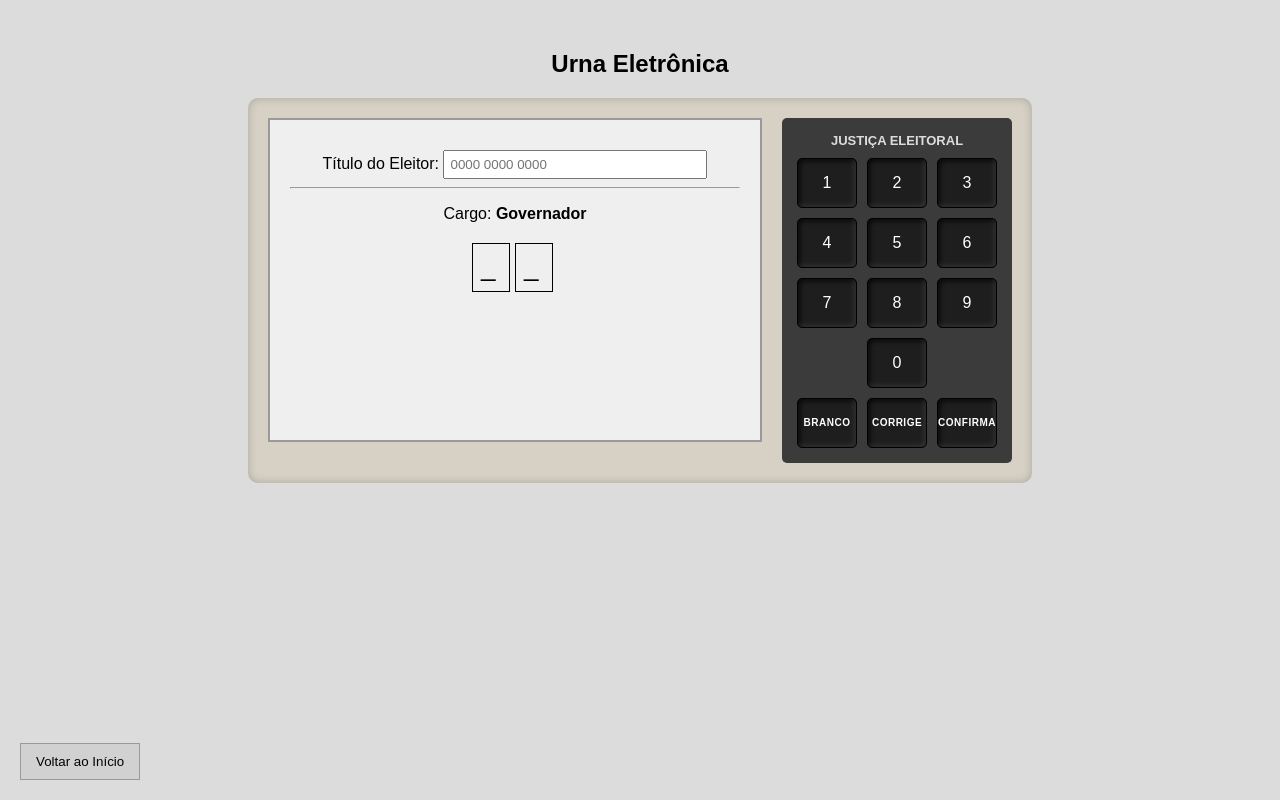
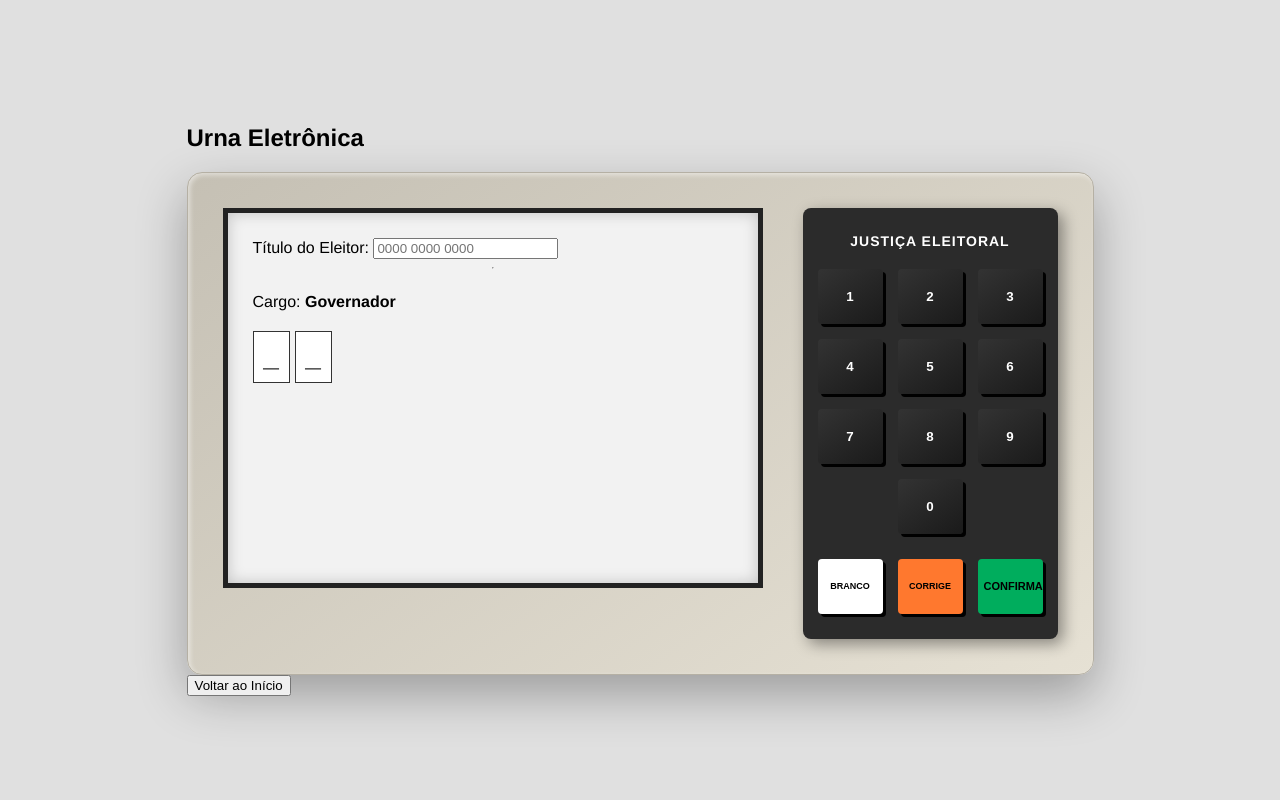
Before and after one commit to Thxgirl4/election-system, a Python web app: template templates/votacao.html in a window 1280 px wide. Run offline with Jinja, Linux system fonts and the light colour scheme; the template is opened without the code that fills it, so the values that code supplies are empty.

Commit message:
atualização style urna

```diff
--- a/static/css/styleurna.css
+++ b/static/css/styleurna.css
@@ -1,170 +1,176 @@
-/* FUNDO */
+/* FUNDO E RESET */
 body {
-    background-color: #dcdcdc;
-    font-family: Arial, sans-serif;
+    background-color: #e0e0e0;
+    font-family: 'Helvetica', Arial, sans-serif;
     margin: 0;
     display: flex;
     justify-content: center;
+    align-items: center;
+    height: 100vh;
 }
 
-/* CONTAINER */
-.container {
-    margin-top: 30px;
-    text-align: center;
+/* CONTAINER DA URNA */
+.urna {
+    display: flex;
+    background: linear-gradient(145deg, #c5c0b4, #e6e1d4);
+    padding: 35px;
+    border-radius: 15px;
+    box-shadow: 0 20px 50px rgba(0,0,0,0.3),
+                inset 2px 2px 5px rgba(255,255,255,0.5);
+    gap: 40px;
+    align-items: flex-start;
+    border: 1px solid #b5b0a4;
 }
 
-/* URNA */
-.urna {
+/* TELA (ESTILO LCD ANTIGO/MODERNO) */
+.tela {
+    background-color: #f2f2f2;
+    width: 480px;
+    height: 320px;
+    border: 5px solid #222;
+    padding: 25px;
+    box-shadow: inset 0 0 15px rgba(0,0,0,0.2);
     display: flex;
-    background-color: #d6d1c4;
-    padding: 20px;
-    border-radius: 10px;
-    box-shadow: inset 0 0 10px rgba(0, 0, 0, 0.2);
-    gap: 20px;
-}
-
-/* TELA */
-.tela {
-    background-color: #efefef;
-    width: 450px;
-    height: 280px;
-    border: 2px solid #999;
-    padding: 20px;
+    flex-direction: column;
     position: relative;
 }
 
-/* INPUT */
-.campo-voto input {
-    width: 250px;
-    padding: 5px;
-    margin-top: 10px;
+/* ELEMENTOS DA TELA */
+.tela-info {
+    flex: 1;
 }
 
-/* DISPLAY */
+.tela-info h2 {
+    font-size: 18px;
+    margin: 0;
+    text-transform: uppercase;
+}
+
+/* DISPLAY DOS NÚMEROS (QUADRADINHOS) */
 .numero-display {
-    margin-top: 20px;
-    font-size: 26px;
-    letter-spacing: 8px;
+    display: flex;
+    gap: 5px;
+    margin: 20px 0;
 }
 
 .numero-display span {
-    border: 1px solid #000;
-    padding: 8px;
-    margin-right: 5px;
-    display: inline-block;
-    width: 20px;
-    text-align: center;
-}
-
-/* INFO */
-#nome-candidato {
-    margin-top: 15px;
+    width: 35px;
+    height: 50px;
+    border: 1px solid #333;
+    display: flex;
+    align-items: center;
+    justify-content: center;
+    font-size: 28px;
+    font-weight: bold;
+    background: #fff;
 }
 
 /* TECLADO */
 .teclado {
-    background-color: #3b3b3b;
-    padding: 15px;
-    border-radius: 5px;
+    background-color: #2b2b2b;
+    padding: 25px 15px;
+    border-radius: 8px;
+    box-shadow: 5px 5px 15px rgba(0,0,0,0.4);
 }
 
-/* TÍTULO */
 .teclado::before {
     content: "JUSTIÇA ELEITORAL";
     display: block;
-    color: #ddd;
+    color: #fff;
     font-weight: bold;
-    margin-bottom: 10px;
+    margin-bottom: 20px;
     text-align: center;
-    font-size: 13px;
+    font-size: 14px;
+    letter-spacing: 1px;
 }
 
-/* LINHAS */
+/* BOTÕES NUMÉRICOS */
 .linha {
     display: flex;
     justify-content: center;
-    gap: 10px;
-    margin-bottom: 10px;
+    gap: 15px;
+    margin-bottom: 15px;
+
 }
 
-/* BOTÕES NUMÉRICOS */
+.linha button {
+    background: linear-gradient(145deg, #333, #1a1a1a);
+    color: #fff;
+    border: none;
+}
+
 .teclado button {
-    width: 60px;
-    height: 50px;
-    background-color: #1e1e1e;
-    color: #fff;
-    /* font-size: 16px; */
-    border: 1px solid #000;
-    border-radius: 5px;
-    box-shadow: inset -2px -2px 5px rgba(255, 255, 255, 0.1),
-        inset 2px 2px 5px rgba(0, 0, 0, 0.8);
+    width: 65px;
+    height: 55px;
+    font-weight: bold;
+    border: none;
+    border-radius: 4px;
     cursor: pointer;
+    box-shadow: 3px 3px 0px #000;
+    transition: all 0.1s;
+    position: relative;
 }
 
 .teclado button:active {
-    transform: scale(0.95);
+    transform: translateY(2px);
+    box-shadow: 1px 1px 0px #000;
 }
 
-.linha button {
-    font-size:16px;}
+/* DETALHE DO BOTÃO 5 (ACESSIBILIDADE) */
+.btn-5::after {
+    content: "";
+    position: absolute;
+    bottom: 8px;
+    left: 50%;
+    transform: translateX(-50%);
+    width: 10px;
+    height: 2px;
+    background: #555;
+}
 
-/* AÇÕES */
+/* AÇÕES (BOTÕES COLORIDOS) */
 .acoes {
     display: flex;
     justify-content: space-between;
-    margin-top: 10px;
-    align-items: flex-end;
-    font-size: 5px;
+    margin-top: 25px;
+    gap: 10px;
 }
 
-/* BOTÕES DE AÇÃO (AJUSTADOS) */
-.btn-branco,
-.btn-corrige,
-.btn-confirma {
-    display: flex;
-    align-items: center;
-    justify-content: center;
+.btn-branco, .btn-corrige, .btn-confirma {
+    border: none;
+    border-radius: 3px;
+    font-weight: bold;
+    font-size: 9px;
     text-transform: uppercase;
-    letter-spacing: 0.5px;
-    font-size: 5px;
-    font-weight: bold;
-    border-radius: 4px;
+    cursor: pointer;
+    box-shadow: 2px 2px 0px #000;
+    transition: 0.1s;
 }
 
-/* BRANCO */
 .btn-branco {
-    background-color: #fff;
+    background: #fff;
     color: #000;
-    width: 80px;
-    height: 45px;
-    font-size:10px;
+    width: 85px;
+    height: 50px;
 }
 
-/* CORRIGE */
 .btn-corrige {
-    background-color: #f39c12;
+    background: #ff782e; /* Laranja oficial */
     color: #000;
-    width: 80px;
-    height: 45px;
-    font-size: 10px;
+    width: 85px;
+    height: 50px;
 }
 
-/* CONFIRMA */
 .btn-confirma {
-    background-color: #27ae60;
-    color: #fff;
-    width: 90px;
-    height: 55px;
-    font-size: 10px;
+    background: #00ad5d; /* Verde oficial */
+    color: #000;
+    width: 100px;
+    height: 65px; /* Maior que os outros */
+    font-size: 11px;
+    align-self: flex-end;
 }
 
-/* BOTÃO VOLTAR */
-.btn-navegacao {
-    position: fixed;
-    bottom: 20px;
-    left: 20px;
-    background-color: #d1d1d1;
-    border: 1px solid #999;
-    padding: 10px 15px;
-    cursor: pointer;
+.btn-branco:active, .btn-corrige:active, .btn-confirma:active {
+    transform: translateY(2px);
+    box-shadow: none;
 }
```
